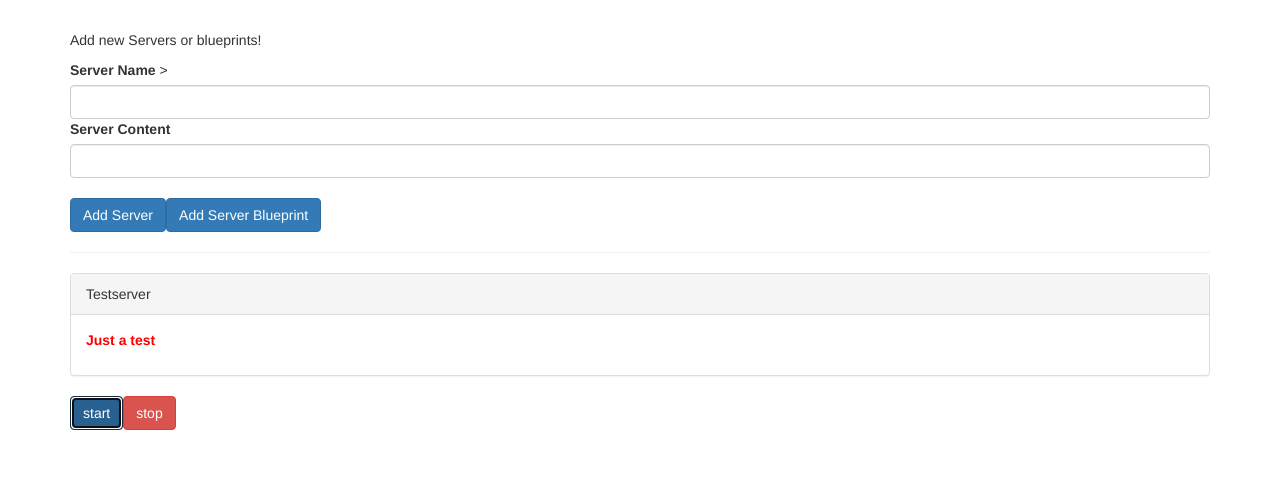
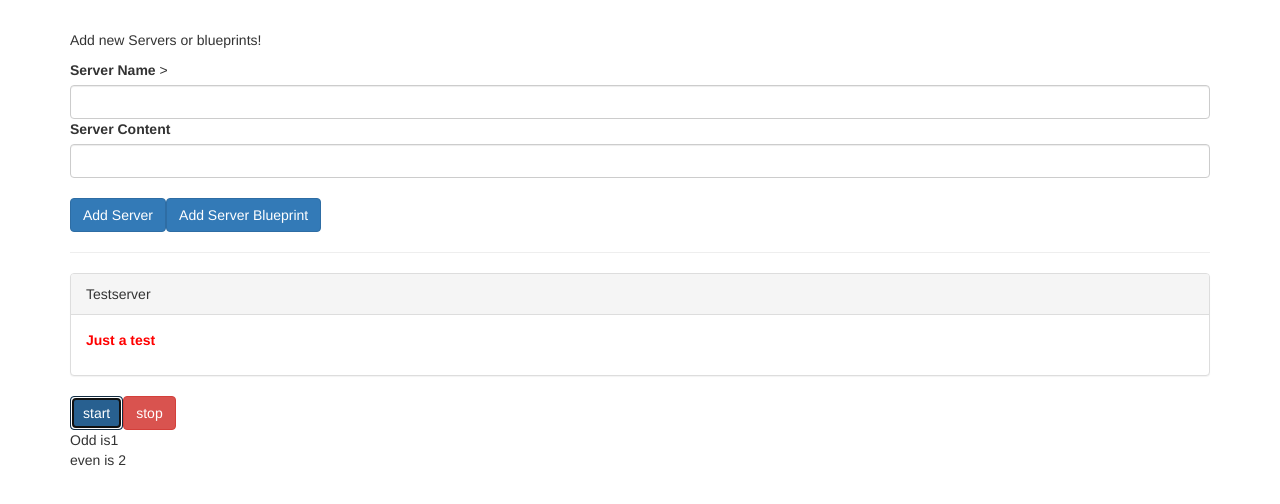
Before and after one commit to GaganBehrh/Server_Cockpit-Angular-Project, an Angular app: page / in a window 1280 px wide. Both pictures are taken after a click on the button "start". Shown: the top 504 px of the page. Built offline with nearby package versions, Linux system fonts and the light colour scheme.

Commit message:
Odd and Even componenet challange solved

```diff
--- a/src/app/app.component.html
+++ b/src/app/app.component.html
@@ -25,7 +25,18 @@
   </div>
   <div class="row">
     <div class="col-xs-12">
-      <app-game-control (intervalStarted)="incrementedNumber($event)"> </app-game-control>
+      <app-game-control (intervalStarted)="incrementedNumber($event)">
+      </app-game-control>
+    </div>
+  </div>
+  <div class="row">
+    <div class="col-xs-12">
+      <app-odd *ngFor="let odd of oddNumbers" [inputNumber]="odd"> </app-odd>
+    </div>
+  </div>
+  <div class="row">
+    <div class="col-xs-12">
+      <app-even *ngFor="let even of evenNumbers" [inputNumber]="even"> </app-even>
     </div>
   </div>
 </div>
--- a/src/app/app.component.ts
+++ b/src/app/app.component.ts
@@ -9,7 +9,8 @@ export class AppComponent {
   serverElements = [
     { type: "server", name: "Testserver", content: "Just a test" },
   ];
-
+  oddNumbers: number[] = [];
+  evenNumbers: number[] = [];
   onServerAdded(serverData: { serverName: string; serverContent: string }) {
     this.serverElements.push({
       type: "server",
@@ -27,8 +28,9 @@ export class AppComponent {
       content: blueprintData.serverContent,
     });
   }
-  incrementedNumber(firedNumber: Number) {
-    console.log(firedNumber);
+
+  incrementedNumber(firedNumber: number) {
+    if (firedNumber % 2 === 0) this.evenNumbers.push(firedNumber);
+    else this.oddNumbers.push(firedNumber);
   }
-
 }
--- a/src/app/even/even.component.html
+++ b/src/app/even/even.component.html
@@ -1 +1,5 @@
-<p>even works!</p>
+<div class="row">
+    <div class="col-xs-12">
+        even is {{inputNumber}}
+    </div>
+</div>
--- a/src/app/even/even.component.ts
+++ b/src/app/even/even.component.ts
@@ -1,4 +1,4 @@
-import { Component, OnInit } from '@angular/core';
+import { Component, OnInit, Input } from '@angular/core';
 
 @Component({
   selector: 'app-even',
@@ -6,7 +6,7 @@ import { Component, OnInit } from '@angular/core';
   styleUrls: ['./even.component.css']
 })
 export class EvenComponent implements OnInit {
-
+  @Input() inputNumber: number;
   constructor() { }
 
   ngOnInit(): void {
--- a/src/app/game-control/game-control.component.html
+++ b/src/app/game-control/game-control.component.html
@@ -1,6 +1,6 @@
 <div class="row">
   <div class="col-xs-12">
     <button class="btn btn-primary" (click)="incrementNumber()">start</button>
-       <button class="btn btn-danger">stop</button>
+       <button class="btn btn-danger" (click)="pauseIncrement()">stop</button>
   </div>
 </div>
--- a/src/app/game-control/game-control.component.ts
+++ b/src/app/game-control/game-control.component.ts
@@ -1,4 +1,5 @@
 import { Component, OnInit,Output,EventEmitter } from "@angular/core";
+import { EventManager } from "@angular/platform-browser";
 //import { EventEmitter } from "stream";
 
 @Component({
@@ -8,7 +9,8 @@ import { Component, OnInit,Output,EventEmitter } from "@angular/core";
 })
 export class GameControlComponent implements OnInit {
   interval;
- @Output() intervalStarted = new EventEmitter<Number>();
+  stopinterval;
+  @Output() intervalStarted = new EventEmitter<Number>();
   lastNumber = 0;
   constructor() {}
   ngOnInit(): void {}
@@ -18,4 +20,7 @@ export class GameControlComponent implements OnInit {
       this.lastNumber++;
     }, 1000);
   }
+  pauseIncrement() {
+    clearInterval(this.interval);
+  }
 }
--- a/src/app/odd/odd.component.html
+++ b/src/app/odd/odd.component.html
@@ -1 +1,3 @@
-<p>odd works!</p>
+<div class="row">
+  <div class="col-xs-12">Odd is{{ inputNumber }}</div>
+</div>
--- a/src/app/odd/odd.component.ts
+++ b/src/app/odd/odd.component.ts
@@ -1,15 +1,12 @@
-import { Component, OnInit } from '@angular/core';
+import { Component, OnInit,Input } from '@angular/core';
 
 @Component({
-  selector: 'app-odd',
-  templateUrl: './odd.component.html',
-  styleUrls: ['./odd.component.css']
+  selector: "app-odd",
+  templateUrl: "./odd.component.html",
+  styleUrls: ["./odd.component.css"],
 })
 export class OddComponent implements OnInit {
-
-  constructor() { }
-
-  ngOnInit(): void {
-  }
-
+  @Input() inputNumber: number;
+  constructor() {}
+  ngOnInit(): void {}
 }
```
